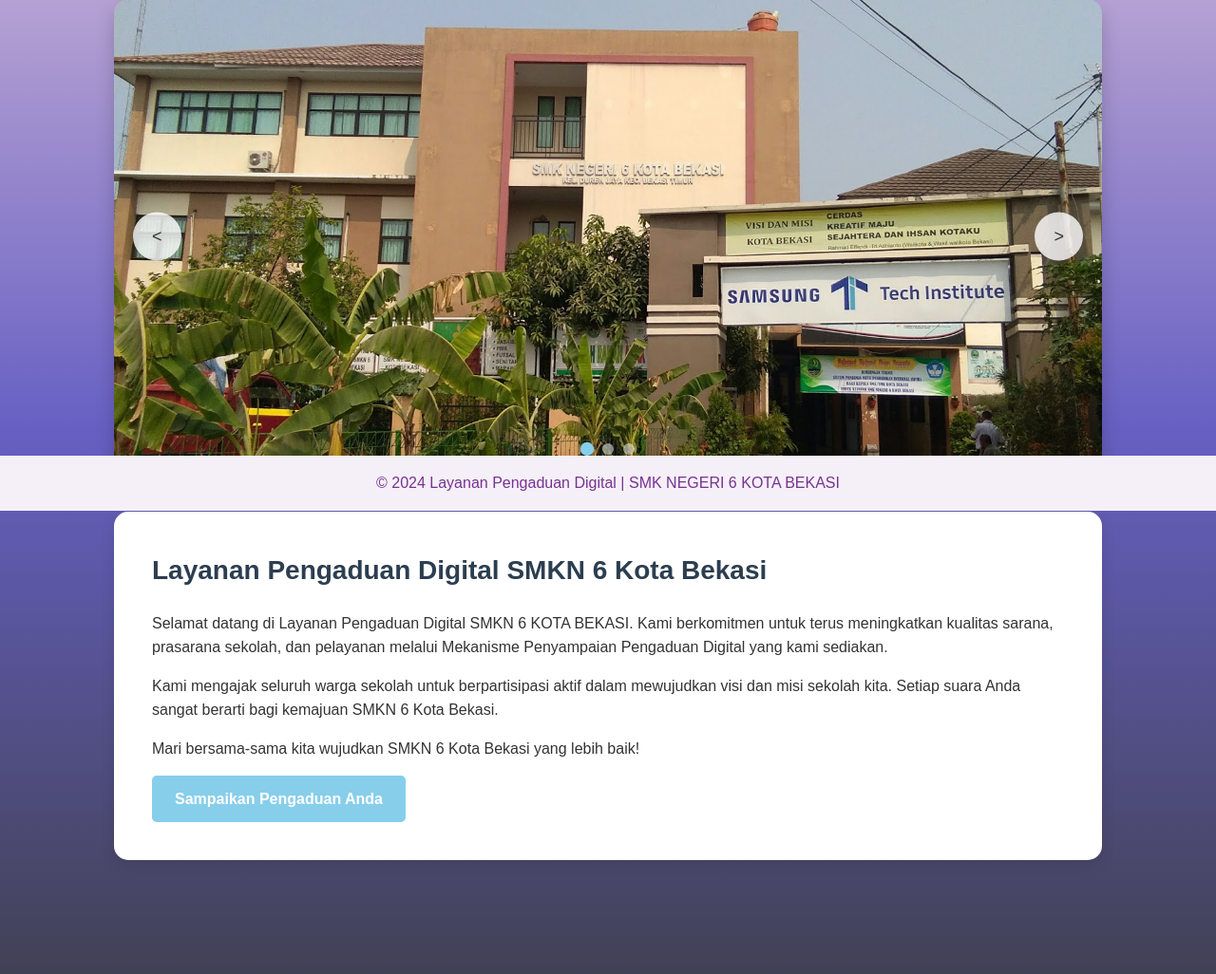
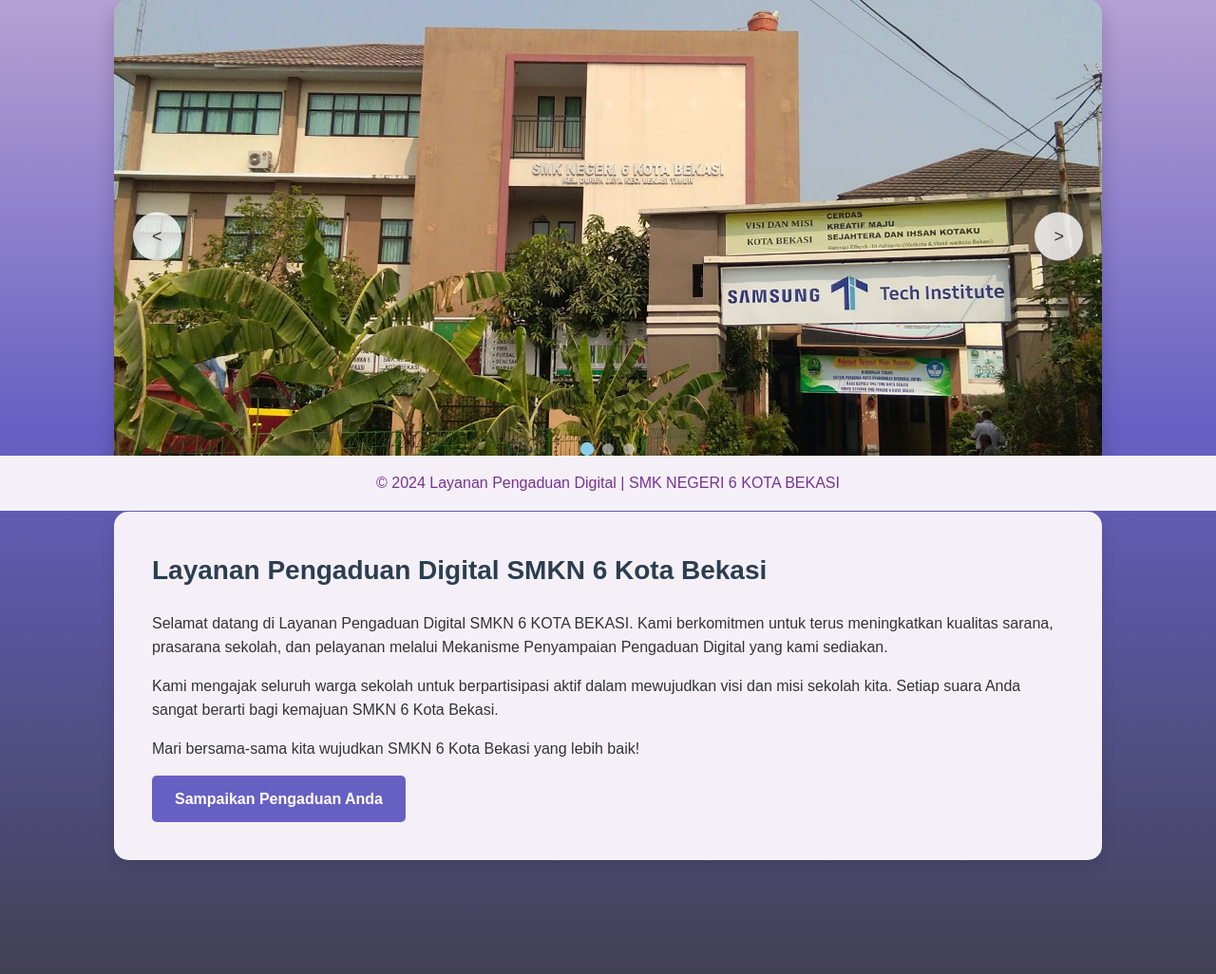
Before and after one commit to veroxciro/pengaduan, a PHP site: page /pengaduandigital/index.php in a window 1280 px wide. Shown: the part 262-1288 px from the top of the page at 95% size. Run offline with PHP 8.4, Linux system fonts and the light colour scheme; some libraries are stand-ins or nearby versions.

Commit message:
Update homes.php v2

```diff
--- a/pages/homes.php
+++ b/pages/homes.php
@@ -113,7 +113,7 @@
     }
 
     .btn {
-        background-color: #87ceeb; /* Sky blue */
+        background-color: #6760c3;
         color: white;
         border: none;
         padding: 10px 20px;
@@ -127,7 +127,7 @@
     }
 
     .visitors {
-        background-color: white;
+        background-color: #f5f0f7;
         padding: 40px;
         border-radius: 15px;
         box-shadow: 0 5px 15px rgba(0, 0, 0, 0.1);
@@ -145,7 +145,7 @@
 
     .cta-button {
         display: inline-block;
-        background-color: #87ceeb; /* Sky blue */
+        background-color: #6760c3;
         color: white;
         padding: 12px 24px;
         text-decoration: none;
```
